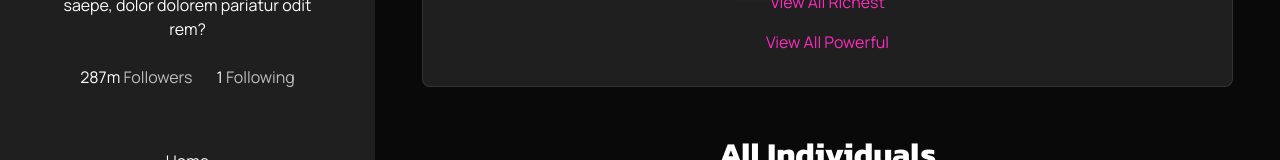
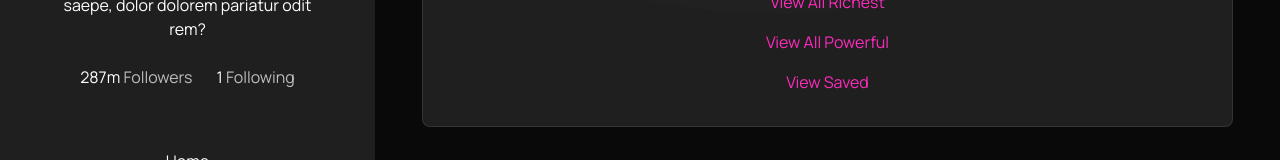
Before and after one commit to TDG-Org/Statue-Status, a React (Create React App) app in the folder client/: page / in a window 1280 px wide. Shown: the part 415-575 px from the top of the page. Built offline with nearby package versions, Linux system fonts and the light colour scheme.

Commit message:
set up saved page, and change data for the pie in homepage

```diff
--- a/client/src/pages/Home/HomePage.jsx
+++ b/client/src/pages/Home/HomePage.jsx
@@ -179,7 +179,7 @@ const HomePage = () => {
             {/* Chart */}
             <Chart richestData={richestData} />
 
-            <Pie richestData={allDemoRichestData} />
+            <Pie richestData={richestData} />
 
           </div>
 
@@ -198,6 +198,14 @@ const HomePage = () => {
               className="view-all-ppl-btn"
             >
               View All Powerful
+            </Link>
+          </div>
+          <div className="view-all-ppl-btn-wrapper">
+            <Link
+              to="/saved"
+              className="view-all-ppl-btn"
+            >
+              View Saved
             </Link>
           </div>
 
--- a/client/src/pages/Saved/SavedPage.jsx
+++ b/client/src/pages/Saved/SavedPage.jsx
@@ -2,7 +2,18 @@ import React from "react";
 
 const SavedPage = () => {
   return (
-    <div>SavedPage</div>
+    <div className="SavedPage page">
+      <h1>Saved</h1>
+
+      <hr />
+
+      {/* Search Tool */}
+
+      {/* Saved List */}
+
+      <hr />
+
+    </div>
   );
 };
 
```
